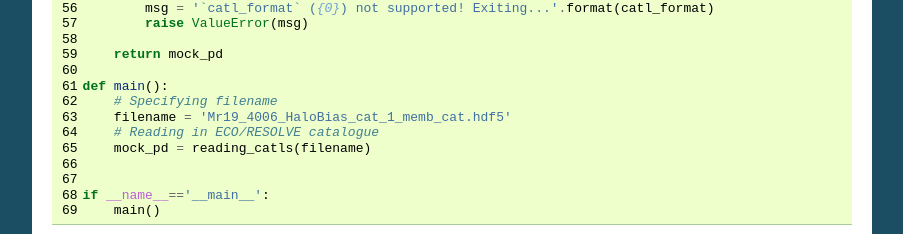
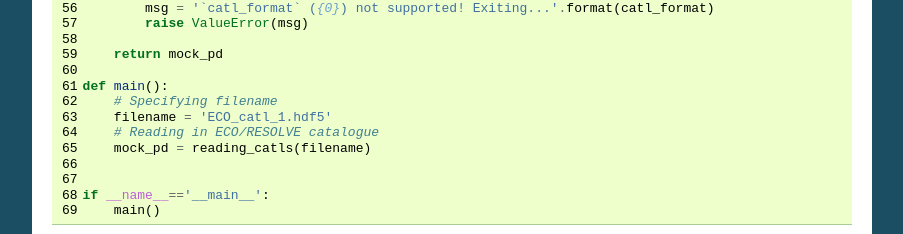
Before and after one commit to MehnaazAsad/ECO_Mocks_Catls_bias, a Sphinx documentation site: the page built from docs/mock_catalogues/mock_catalogues.rst, in a window 1280 px wide and 900 px high, scrolled down 3570 px, cut to the strip 0-637 px from the top of the window. Shown: the part 400-634 px from the top of the strip, without its empty margins (198-1101 px from the left). Built offline with Sphinx 7.4.7, drawn with Linux system fonts in a browser that asks for light colours.

Commit message:
Changed filename

```diff
--- a/docs/mock_catalogues/mock_catalogues.rst
+++ b/docs/mock_catalogues/mock_catalogues.rst
@@ -181,7 +181,7 @@ After having downloaded your file, you can read them in the following way:
 
     def main():
         # Specifying filename
-        filename = 'Mr19_4006_HaloBias_cat_1_memb_cat.hdf5'
+        filename = 'ECO_catl_1.hdf5'
         # Reading in ECO/RESOLVE catalogue
         mock_pd = reading_catls(filename)
 
```
